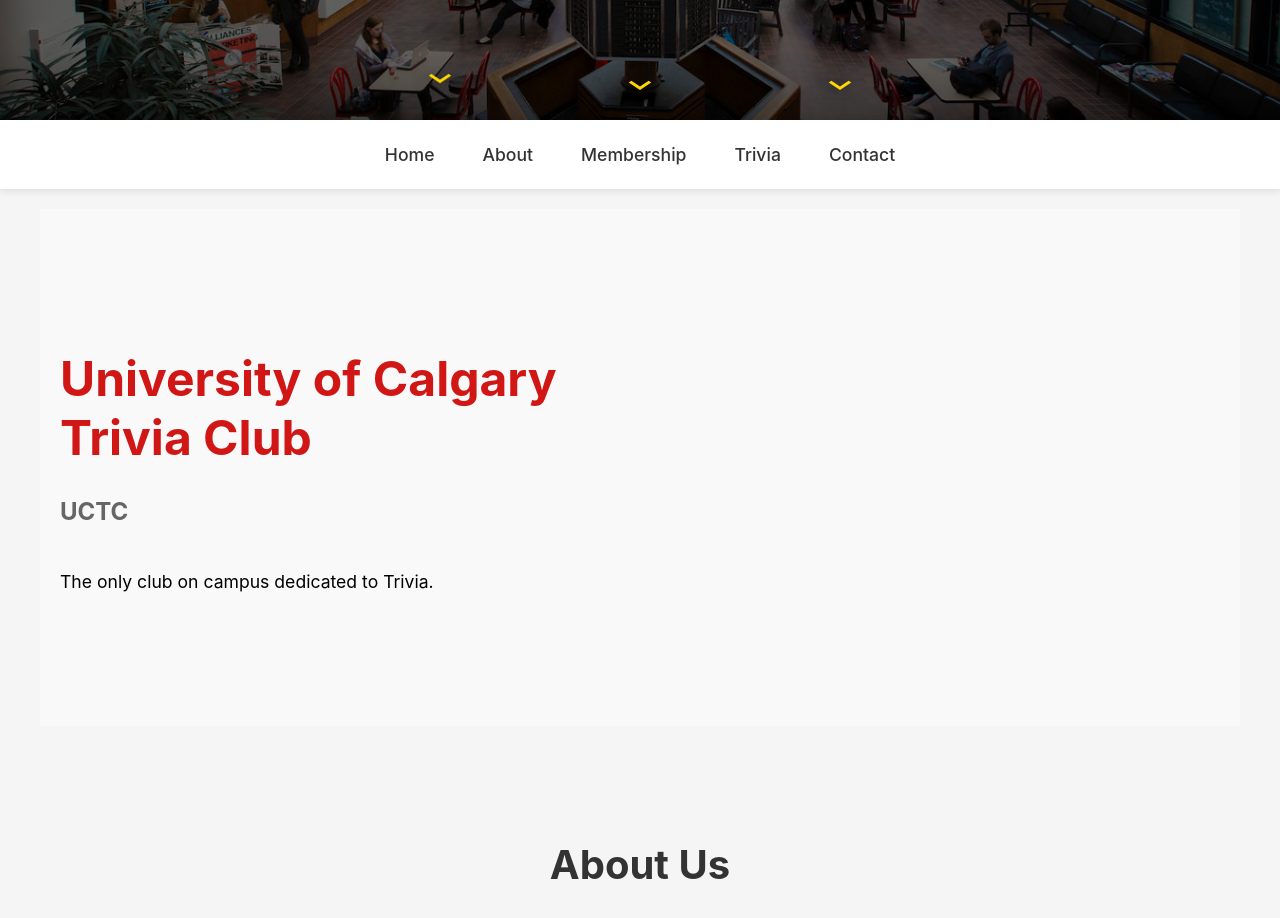
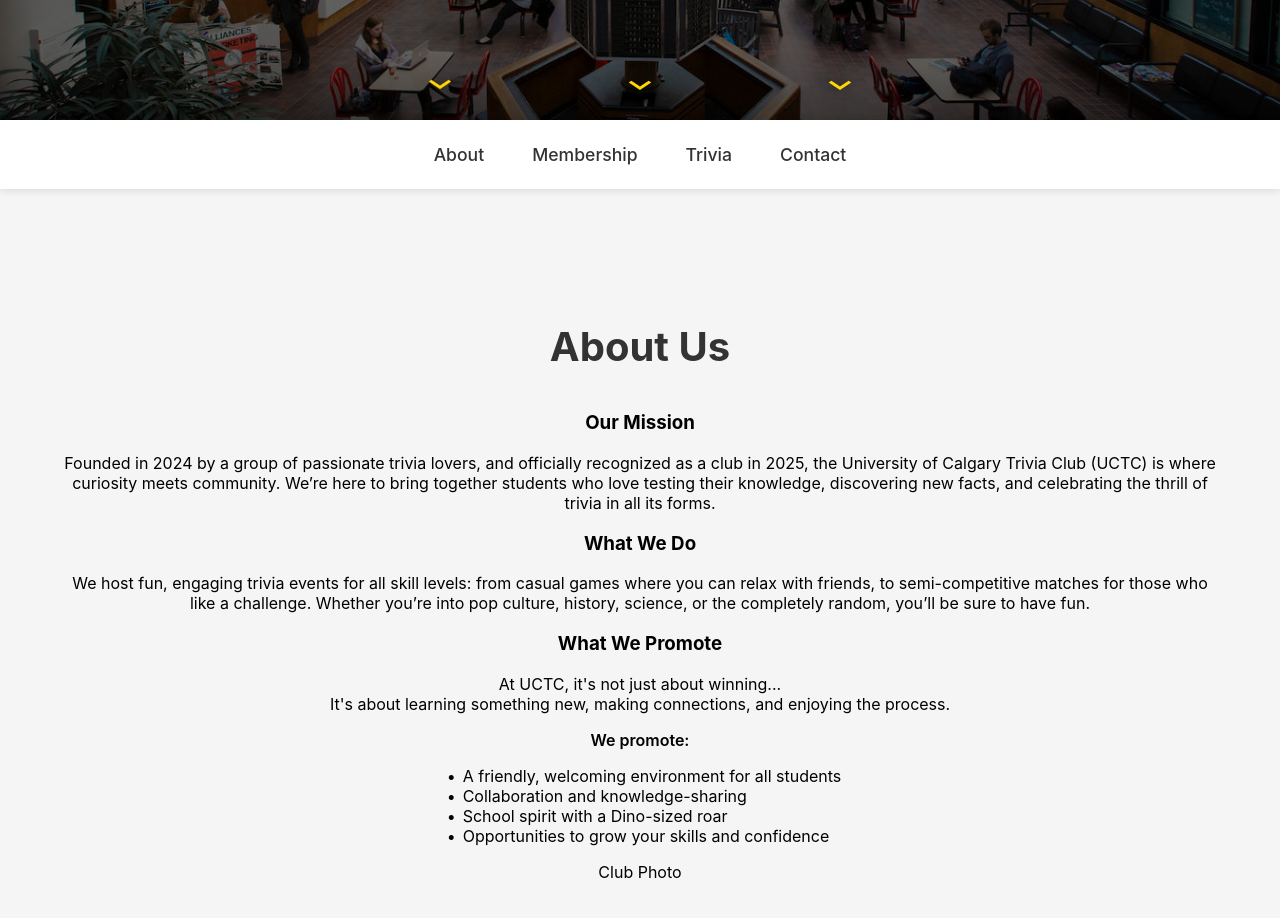
Before and after one commit to ChloeSVillaranda/ucalgary-trivia-club, a Next.js app: page / in a window 1280 px wide. Shown: the part 640-1558 px from the top of the page. Built offline with nearby package versions, Linux system fonts and the light colour scheme.

Commit message:
feat: removed Home page because not really needed

```diff
--- a/components/Header.tsx
+++ b/components/Header.tsx
@@ -40,7 +40,7 @@
         {/* Scroll indicator with multiple chevrons */}
         <div
           className={styles.scrollIndicator}
-          onClick={() => scrollToSection('home')}
+          onClick={() => scrollToSection('about')}
         >
           <div className={styles.chevronsContainer}>
             <div className={styles.scrollChevron}>
@@ -64,9 +64,6 @@
 
       <nav className={styles.navigation}>
         <div className={styles.navContainer}>
-          <a onClick={() => scrollToSection('home')} className={styles.navLink}>
-            Home
-          </a>
           <a onClick={() => scrollToSection('about')} className={styles.navLink}>
             About
           </a>
--- a/pages/index.tsx
+++ b/pages/index.tsx
@@ -1,6 +1,5 @@
 import AboutSection from '../components/AboutSection';
 import ContactSection from '../components/ContactSection';
-import HomeSection from '../components/HomeSection';
 import MembershipSection from '../components/MembershipSection';
 import React from 'react';
 import TriviaSection from '../components/TriviaSection';
@@ -9,7 +8,6 @@
 export default function Home() {
   return (
     <div className={styles.container}>
-      <HomeSection />
       <AboutSection />
       <MembershipSection />
       <TriviaSection />
```
